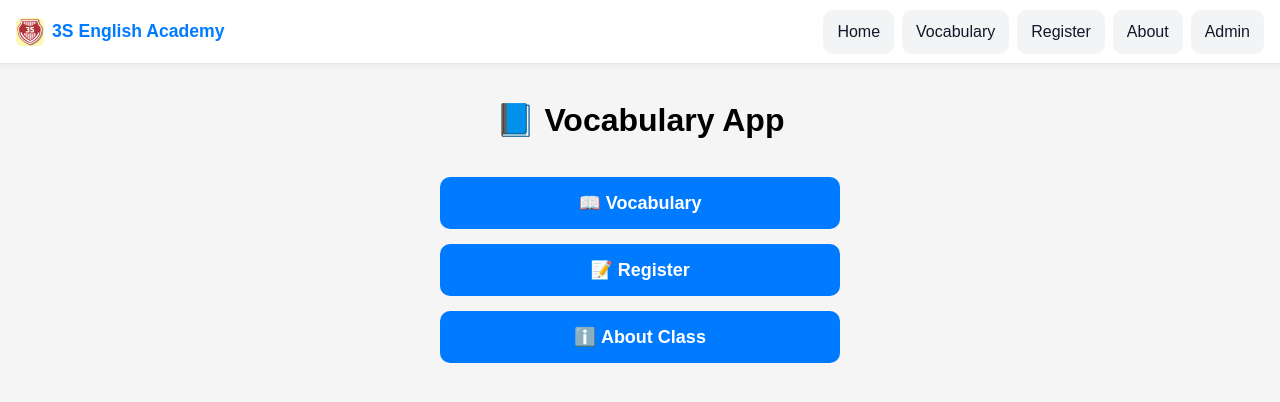
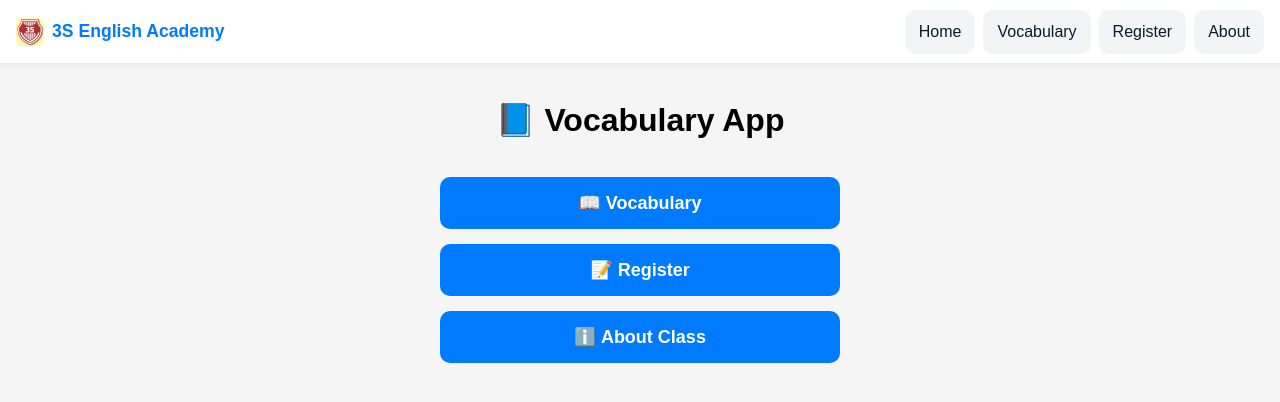
Before and after one commit to sachinsaitawadekar/vocabulary, a PHP site: page /index.php in a window 1280 px wide. Shown: the top 402 px of the page. Run offline with PHP 8.4, Linux system fonts and the light colour scheme.

Commit message:
removed admin menu

```diff
--- a/partials/nav.php
+++ b/partials/nav.php
@@ -69,7 +69,6 @@
     <a href="vocabulary.php">Vocabulary</a>
     <a href="register.php">Register</a>
     <a href="about.php">About</a>
-    <a href="admin.php">Admin</a>
   </div>
   <script>
     (function(){
```
